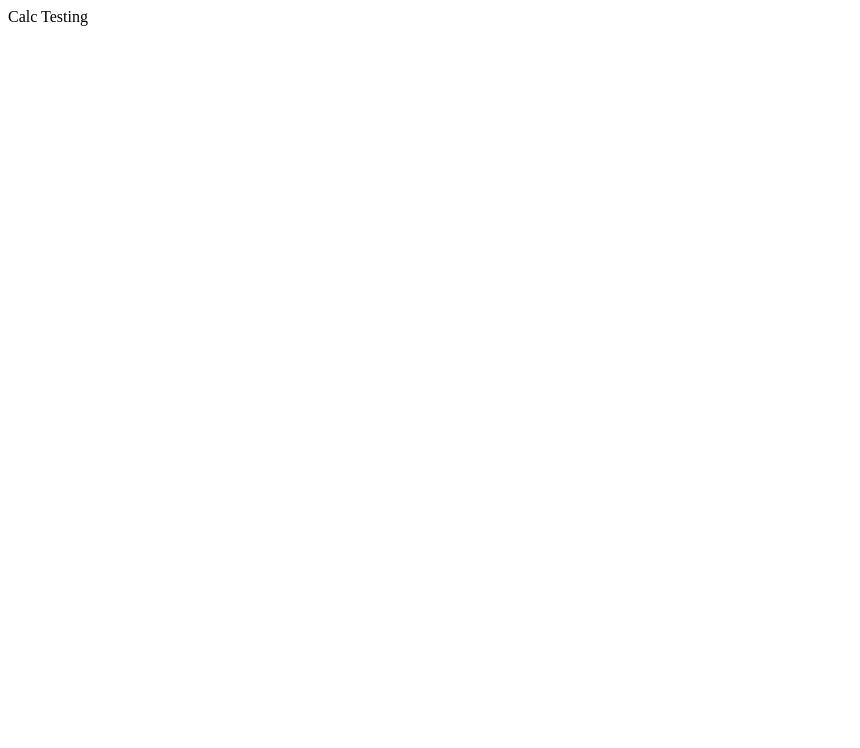
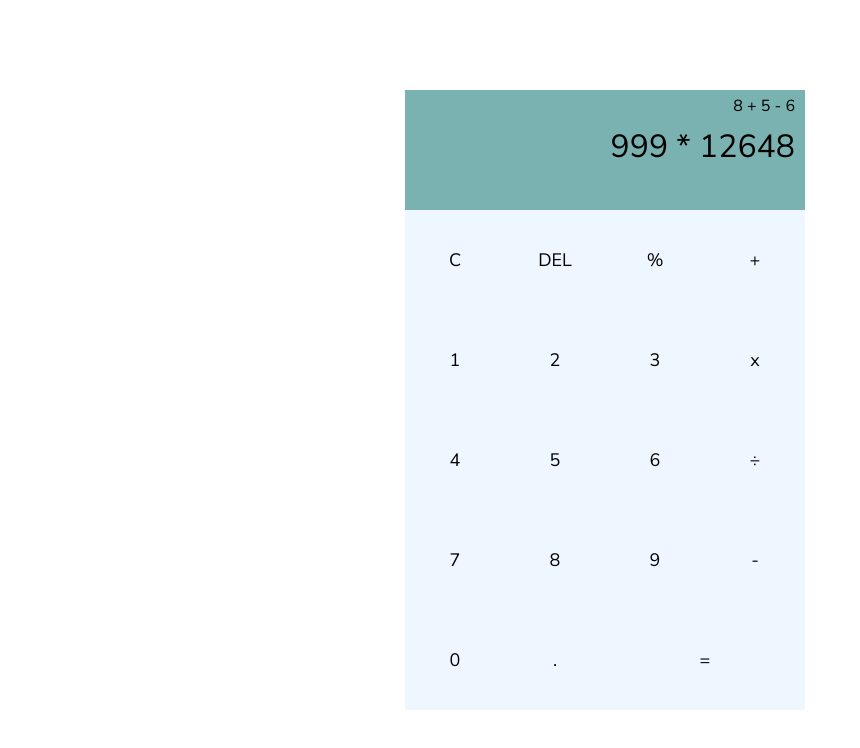
Before and after one commit to IdrissiYouness/odin-calc, a plain HTML site: page index.html in a window 1280 px wide. Shown: the whole page, without its empty margins (0-860 px from the left). Drawn offline with Linux system fonts and the light colour scheme.

Commit message:
Complete a simple Calc UI

```diff
--- a/index.html
+++ b/index.html
@@ -3,10 +3,46 @@
 <head>
     <meta charset="UTF-8">
     <meta name="viewport" content="width=device-width, initial-scale=1.0">
-    <script src="script.js"  defer></script>
+    <link rel="stylesheet" href="style.css">
+    <script src="script.js" defer></script>
     <title>Odin-Calc</title>
 </head>
 <body>
-  Calc Testing
+
+    <div class="calc-container">
+
+        <div class="output-container">
+            <div class="previous-operation">
+               8 + 5 - 6
+            </div>
+            <div class="current-operation">
+               999 * 12648
+            </div>
+        </div>
+
+        <div class="btn-container">
+            <button class="btn clear">C</button>
+            <button class="btn del">DEL</button>
+            <button class="btn operation modulo">%</button>
+            <button class="btn operation add">+</button>
+            <button class="btn digit">1</button>
+            <button class="btn digit">2</button>
+            <button class="btn digit">3</button>
+            <button class="btn operation multiply">x</button>
+            <button class="btn digit">4</button>
+            <button class="btn digit">5</button>
+            <button class="btn digit">6</button>
+            <button class="btn operation divide">÷</button>
+            <button class="btn digit">7</button>
+            <button class="btn digit">8</button>
+            <button class="btn digit">9</button>
+            <button class="btn operation subtract">-</button>
+            <button class="btn digit">0</button>
+            <button class="btn dot">.</button>
+            <button class="btn equals">=</button>
+        </div>
+
+    </div>
+
 </body>
 </html>
--- /dev/null
+++ b/style.css
@@ -0,0 +1,75 @@
+@import url('https://fonts.googleapis.com/css2?family=Nunito+Sans:ital,opsz,wght@0,6..12,200..1000;1,6..12,200..1000&display=swap');
+
+*{
+    margin:0;
+    padding:0;
+    font-family: "Nunito Sans", sans-serif;
+}
+
+body{
+  height: 100vh;
+  display: flex;
+  align-items: center;
+  justify-content: center;
+
+}
+
+.calc-container{
+    width: 470px;
+}
+
+.output-container{
+    display: flex;
+    flex-direction: column;
+    height: 120px;
+    width: 400px;
+    background-color: #7AB2B2;
+    text-align: right;
+
+}
+
+.previous-operation{
+    padding: 5px 10px 0 0;
+    font-size: medium;
+    height: 30px;
+}
+
+.current-operation{
+    padding: 0 10px 0 0;
+    font-size: xx-large;
+    height: 70px;
+}
+
+
+
+.btn-container{
+    display: flex;
+    flex-wrap: wrap;
+}
+
+.btn-container > button {
+    width: 100px;
+    height: 100px;
+    outline: none;
+    border: 0;
+    font-size: large;
+    background-color: #EEF7FF;
+    cursor: pointer;
+    transition: 1s cubic-bezier(0.075, 0.82, 0.165, 1);
+}
+
+.btn:hover{
+  background-color: #CDE8E5;
+}
+
+.btn-container .equals{
+    width:200px;
+}
+
+.del:hover , .clear:hover{
+    background-color: rgb(248, 99, 99);
+}
+
+.equals:hover{
+    background-color: rgb(155, 242, 155);
+}
```
Also changed, not shown: script.js (+7 -0 lines).
